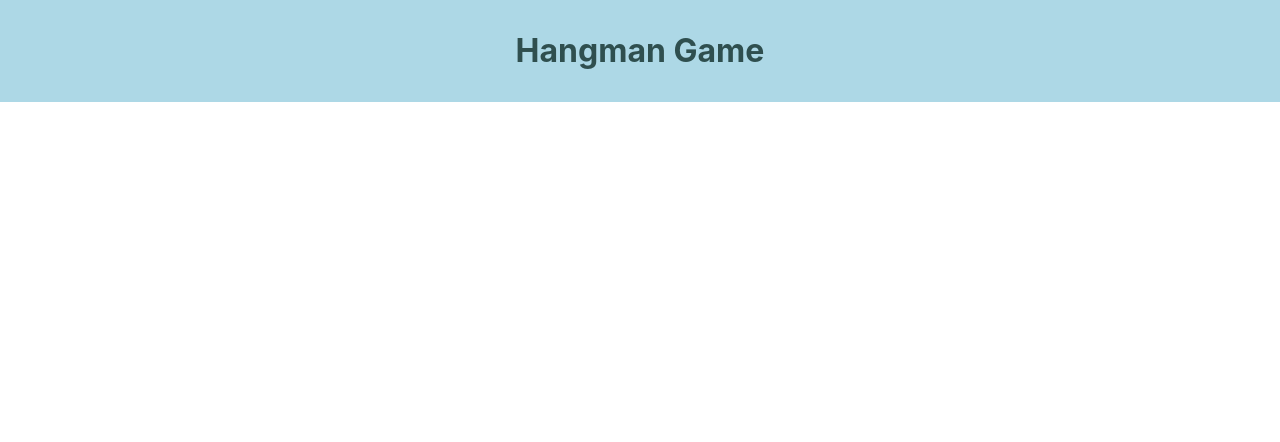
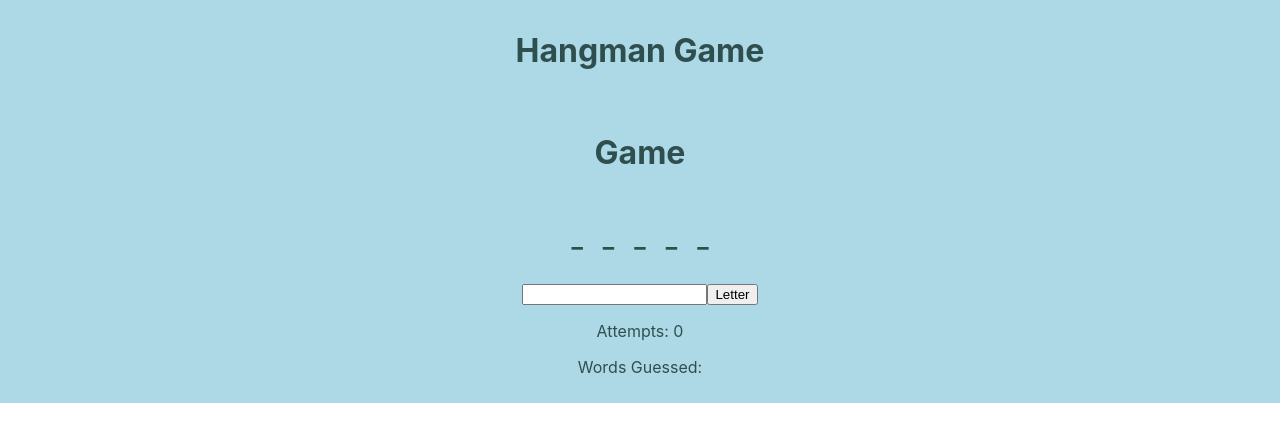
Before and after one commit to NotVeryAsh/React-Hangman, a React (Create React App) app: page / in a window 1280 px wide. Shown: the top 442 px of the page. Built offline with nearby package versions, Linux system fonts and the light colour scheme.

Commit message:
Hangman game

```diff
--- a/src/App.js
+++ b/src/App.js
@@ -1,5 +1,6 @@
 import './App.css';
 import {useState} from "react";
+import Game from "./Components/Game";
 
 function App() {
 
@@ -8,6 +9,7 @@ function App() {
         <div className="App" style={{backgroundColor: "lightblue", color: "darkslategray", padding: 10}}>
             <h1>Hangman Game</h1>
         </div>
+        <Game />
     </>
   );
 }
--- /dev/null
+++ b/src/Components/Game.jsx
@@ -0,0 +1,54 @@
+import {useState} from "react";
+import WordPlacement from "./WordPlacement";
+import WordPlacements from "./WordPlacements";
+import LetterInput from "./LetterInput";
+
+const maxAttempts = 6;
+
+const wordToGuess = "react";
+
+export default function Game() {
+
+  const [attempts, setAttempts] = useState(0);
+
+  const [latestGuessedLetter, setLatestGuessedLetter] = useState("");
+
+  const defaultLettersGuessed = wordToGuess.split("").map((letter, index) => letter);
+
+  const [lettersGuessed, setLettersGuessed] = useState(defaultLettersGuessed);
+
+  function updatedLatestGuessedLetter(letter) {
+    setLatestGuessedLetter(letter);
+
+    const array = lettersGuessed;
+
+    // remove the letter from the array
+    const index = array.indexOf(letter);
+
+    setAttempts(attempts + 1);
+
+      // remove the index from the array
+      if (index > -1) {
+          array.splice(index, 1);
+      }
+
+      if(lettersGuessed.length === 0) {
+          alert("You won!");
+          return;
+      }
+
+    if(attempts === maxAttempts) {
+      alert("Game Over!");
+    }
+  }
+
+  return (
+    <div style={{backgroundColor: "lightblue", color: "darkslategray", padding: 10, textAlign: "center"}}>
+        <h1>Game</h1>
+        <WordPlacements wordToGuess={wordToGuess} latestGuessedLetter={latestGuessedLetter} attempts={attempts}/>
+        <LetterInput updatedLatestGuessedLetter={updatedLatestGuessedLetter}/>
+        <p>Attempts: {attempts}</p>
+        <p>Words Guessed: {latestGuessedLetter}</p>
+    </div>
+  );
+}
--- /dev/null
+++ b/src/Components/LetterInput.jsx
@@ -0,0 +1,22 @@
+import {useState} from "react";
+
+export default function LetterInput({updatedLatestGuessedLetter}) {
+
+    const [textInput, setTextInput] = useState("");
+
+    function handleClick(){
+        updatedLatestGuessedLetter(textInput);
+    }
+
+    function handleChange(event)
+    {
+        setTextInput(event.target.value);
+    }
+
+    return (
+        <>
+            <input id="letter_input" type={"text"} maxLength={1} value={textInput} onChange={handleChange}></input>
+            <button onClick={handleClick}>Letter</button>
+        </>
+    );
+}
--- /dev/null
+++ b/src/Components/WordPlacement.jsx
@@ -0,0 +1,27 @@
+import {useState} from "react";
+
+export default function WordPlacement({letterChar, latestGuessedLetter, attempts}) {
+
+  const [letter, setLetter] = useState(letterChar);
+
+  const [isLetterGuessed, setIsLetterGuessed] = useState(false);
+
+  const [attemptAmount, setAttemptAmount] = useState(0);
+
+  function setIsLetterGuessedState(isLetterGuessed) {
+    setIsLetterGuessed(isLetterGuessed);
+  }
+
+  if(attemptAmount !== attempts) {
+    setAttemptAmount(attempts);
+    if(letterChar === latestGuessedLetter) {
+      setIsLetterGuessedState(true);
+    }
+  }
+
+  return (
+    <div style={{backgroundColor: "lightblue", color: "darkslategray", padding: 10, textAlign: "center"}}>
+        <h2>{isLetterGuessed ? letter : '_'}</h2>
+    </div>
+  );
+}
--- /dev/null
+++ b/src/Components/WordPlacements.jsx
@@ -0,0 +1,11 @@
+import WordPlacement from "./WordPlacement";
+
+export default function WordPlacements({wordToGuess, latestGuessedLetter, attempts}) {
+  return (
+      <div style={{display: "flex", justifyContent: "center"}}>
+        {wordToGuess.split("").map((letter, index) => (
+            <WordPlacement letterChar={letter} key={index} latestGuessedLetter={latestGuessedLetter} attempts={attempts}/>
+        ))}
+      </div>
+  );
+}
```
Also changed, not shown: src/Components/Button.jsx (deleted, +0 -17 lines), src/Components/ClickInfo.jsx (deleted, +0 -10 lines).
